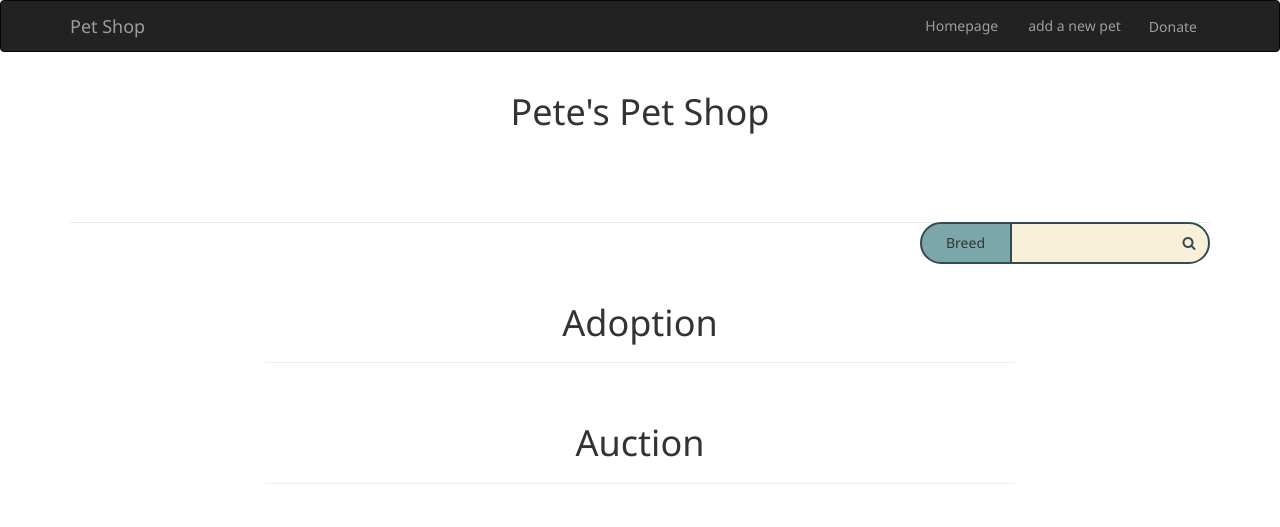
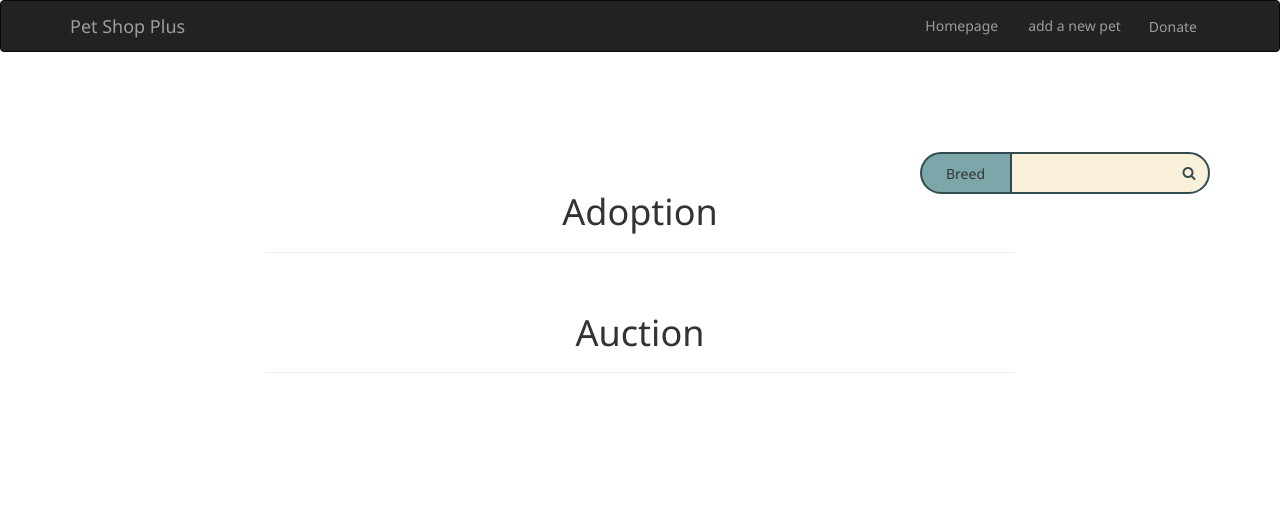
Before and after one commit to sober1997/aps1050, a website: page src/index.html in a window 1280 px wide. Drawn offline with nearby package versions, Linux system fonts and the light colour scheme.

Commit message:
changed a bit on html to look better

```diff
--- a/src/index.html
+++ b/src/index.html
@@ -5,7 +5,7 @@
     <meta http-equiv="X-UA-Compatible" content="IE=edge">
     <meta name="viewport" content="width=device-width, initial-scale=1">
     <!-- The above 3 meta tags *must* come first in the head; any other head content must come *after* these tags -->
-    <title>Pete's Pet Shop</title>
+    <title>Pet Shop Plus</title>
 
     <!-- Bootstrap -->
     <link href="css/bootstrap.min.css" rel="stylesheet">
@@ -39,29 +39,20 @@
     <div class="navbar navbar-inverse" role="navigation">
       <div class="container">
           <div class="navbar-header">
-              <a class="navbar-brand" href="/">Pet Shop</a>
+              <a class="navbar-brand" href="/">Pet Shop Plus</a>
           </div>
           <div class="navbar-collapse collapse">
           <ul class="nav navbar-nav navbar-right">
               <li><a href="/">Homepage</a><li></li>
               <li><a href="/add_a_new_pet.html">add a new pet</a><li>
               <li><button class="btn btn-link btn-donate" type="button" onclick="App.handleDonate()" style="margin-top:9px">Donate</button></li>
-
           </ul>
           </div>
       </div>
   </div>
 
 
-
-
-
     <div class="container">
-      <div class="row">
-        <div class="col-xs-12 col-sm-8 col-sm-push-2">
-          <h1 class="text-center">Pete's Pet Shop</h1>
-        </div>
-      </div>
       <div class="search bar7">
         <form class="form-inline">
           <!-- <label class="control-label">Select File</label> -->
@@ -74,9 +65,9 @@
           <button type="submit">
         </form>
       </div>
-      <hr/>
       <br/>
       <br/>
+
       <div class="row">
         <div class="col-xs-12 col-sm-8 col-sm-push-2">
           <h1 class="text-center">Adoption</h1>
```
